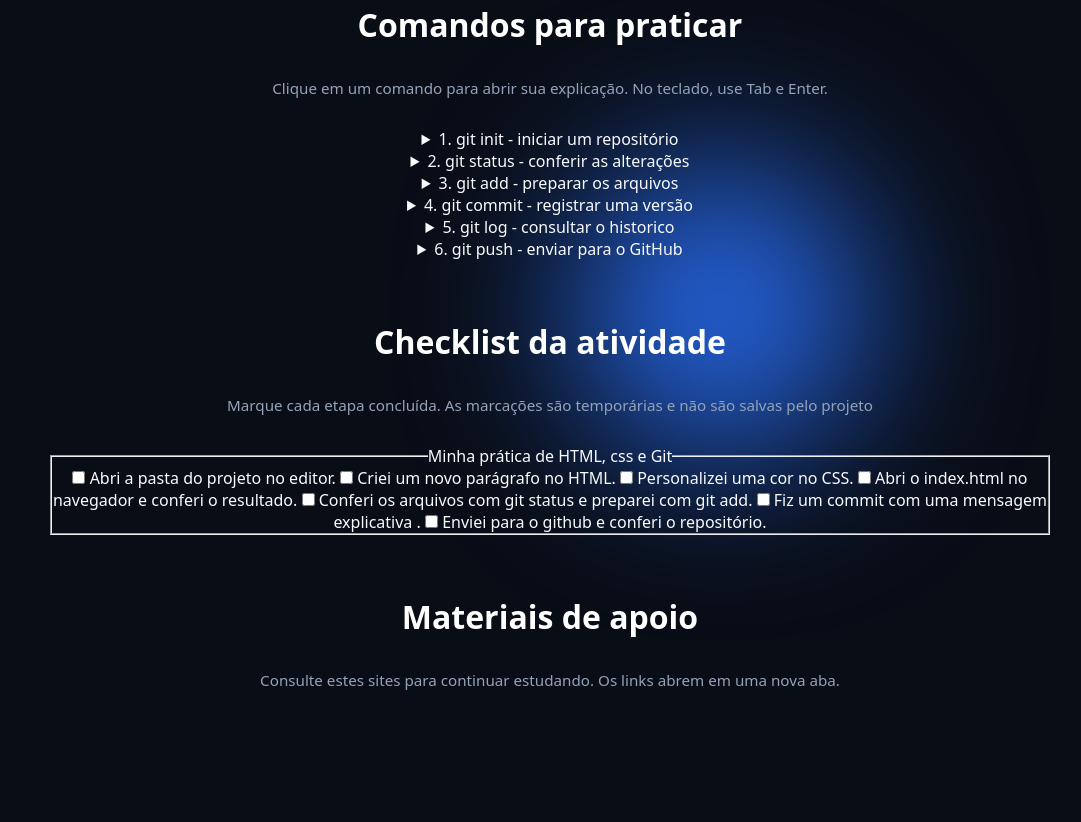
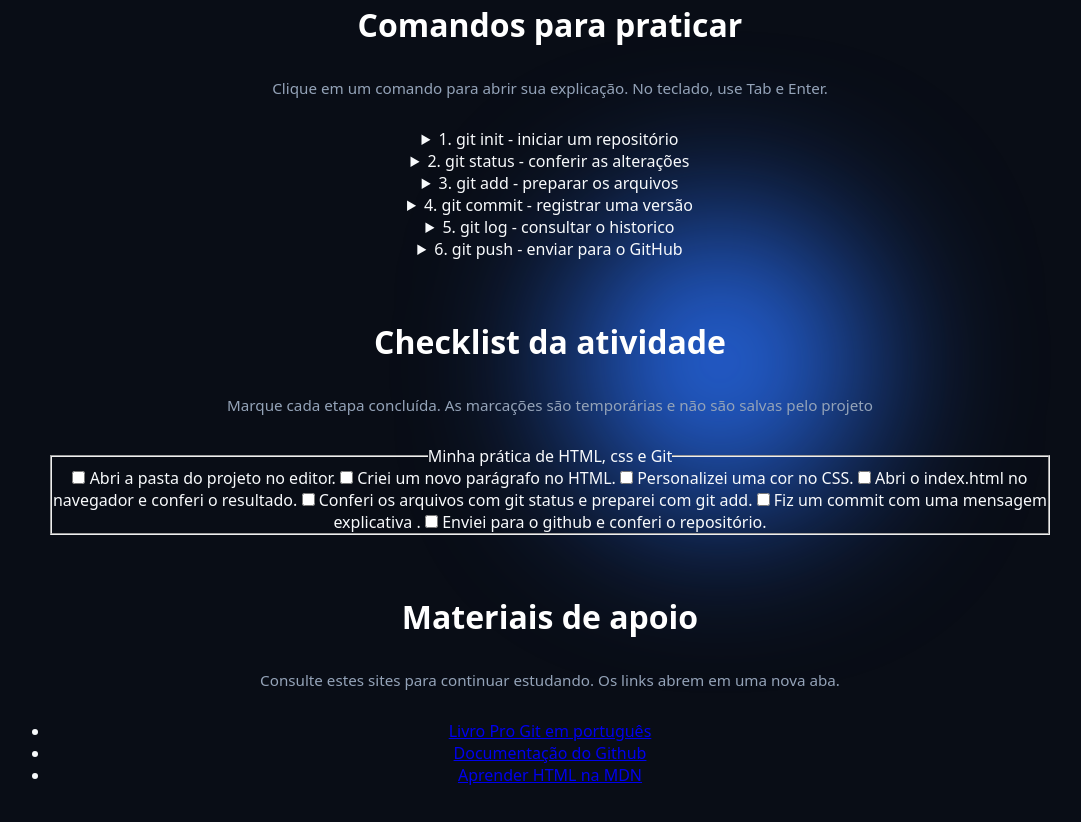
Before and after one commit to Bella11022011/Isabella_pa, a plain HTML site: page index.html in a window 1280 px wide. Shown: the part 906-1728 px from the top of the page, without its empty margins (90-1171 px from the left). Before the commit the page ends 1706 px from the top, so only its background shows below. Drawn offline with Linux system fonts and the light colour scheme.

Commit message:
criei uma lista

```diff
--- a/index.html
+++ b/index.html
@@ -127,6 +127,17 @@
     <section class="conteudo estudo" id="materiais">
         <h2>Materiais de apoio</h2>
         <p>Consulte estes sites para continuar estudando. Os links abrem em uma nova aba.</p>
+        <!-- NOVO: ul cria uma lista; li representa cada item.
+         target abre outra aba e rel evita dar à nova página acesso à aba de origem. -->
+         <ul class="links-estudo">
+            <li><a href="https://git-scm.com/book/pt-br/v2" target="_blank" rel="noopener noreferrer">Livro Pro Git em português</a></li>
+            <li><a href="https://docs.github.com/pt" target="_blank" rel="noopener noreferrer">Documentação do Github</a></li>
+            <li><a href="https://developer.mozilla.org/pt-BR/docs/Web/HTML" target="_blank" rel="noopener noreferrer">Aprender HTML na MDN</a></li>
+
+         </ul>
     </section>
+
+    <!-- NOVO: footer representa o rodapé; href="#" volta ao início da página. -->
+
 </body>
 </html>
```
